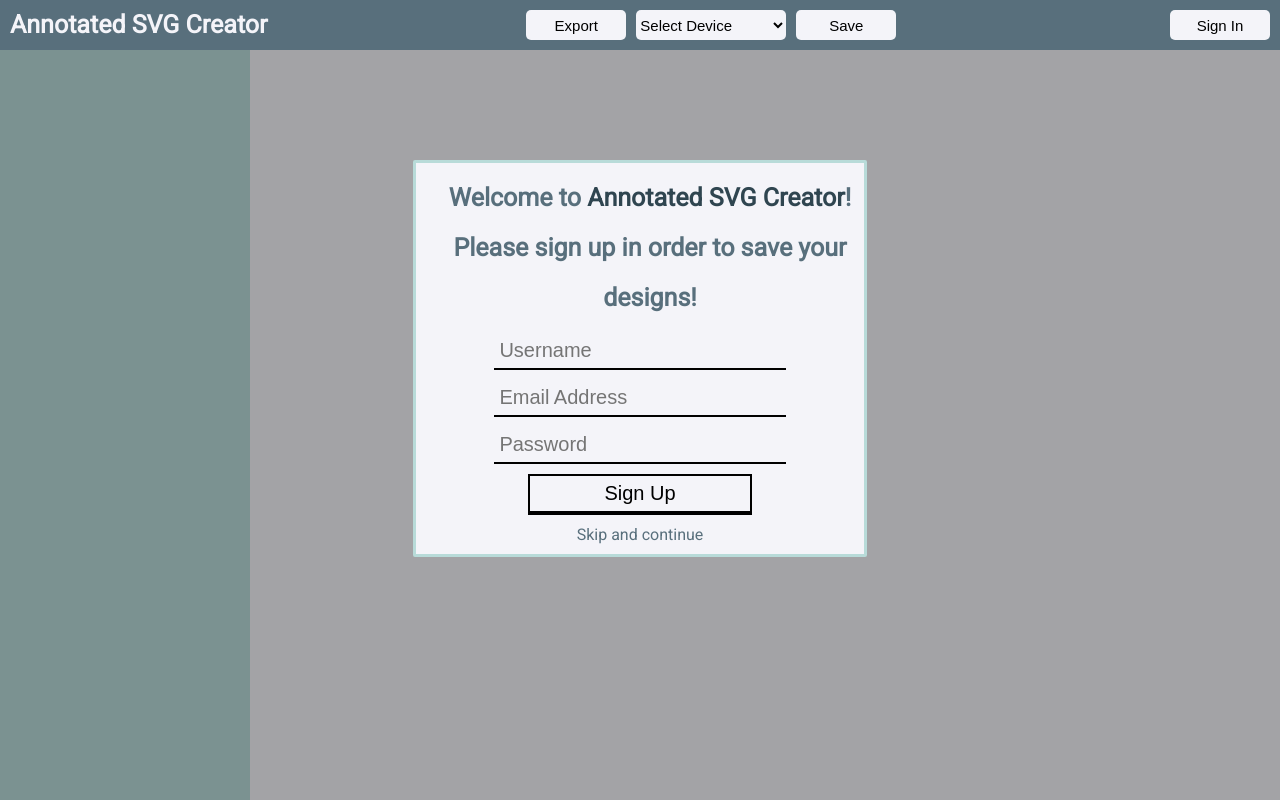
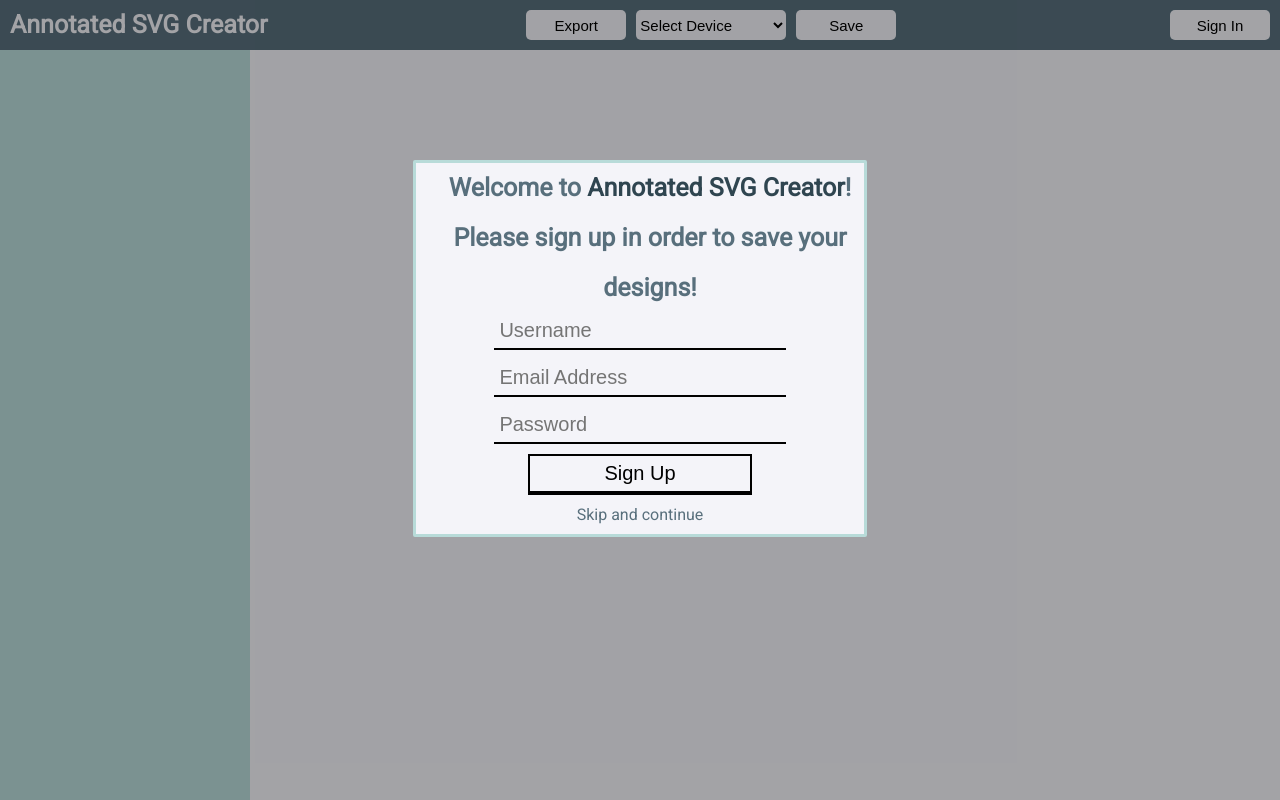
Before and after one commit to Harri-Renney/HyperModels-svg-generator, a Vue app: page / in a window 1280 px wide. Built offline with nearby package versions, Linux system fonts and the light colour scheme; some icons are missing.

Commit message:
Sign up form completed

```diff
--- a/src/App.vue
+++ b/src/App.vue
@@ -10,7 +10,8 @@
     <SignInForm
     v-if="showSignInForm"
     @display-message="displayMessage"
-    @close-sign-in-form="showSignInForm = !showSignInForm"/>
+    @close-sign-in-form="showSignInForm = !showSignInForm"
+    @show-sign-up-form="showSignUpForm = !showSignUpForm; showSignInForm = !showSignInForm;"/>
     </transition>
 
     <transition
@@ -70,15 +71,15 @@ export default {
             setTimeout(() => this.showMessage = false, 4000)
         },
         loggedIn() {
-            return localStorage.getItem(btoa('user') !== null)
+            console.log(localStorage.getItem(btoa('user')) !== null)
+            return (localStorage.getItem(btoa('user')) !== null)
         },
         displaySignUpForm() {
-            console.log('hello')
             this.showSignUpForm = true;
         }
     },
-    mounted() {
-        if (!this.loggedIn()) {
+    async mounted() {
+        if (await this.loggedIn() == false) {
             setTimeout(() => {
                 this.displaySignUpForm()
             }, 500);
--- a/src/components/SignInForm.vue
+++ b/src/components/SignInForm.vue
@@ -11,6 +11,10 @@
 
             <div class="item">
                 <input type="submit" id="submit" value="Sign In">
+            </div>
+
+            <div class="item">
+                <input type="button" id="signup" value="Sign Up" @click="showSignUpForm">
             </div>
         </form>
     </div>
@@ -103,6 +107,9 @@ export default {
             .catch((error) => {
                 this.error = error
             })
+        },
+        showSignUpForm() {
+            this.$emit('show-sign-up-form')
         }
     }
 }
@@ -149,4 +156,7 @@ export default {
         padding: 5px;
     }
 
+    #signup {
+        cursor: pointer;
+    }
 </style>
--- a/src/components/SignUpForm.vue
+++ b/src/components/SignUpForm.vue
@@ -125,7 +125,7 @@ export default {
     height: 100%;
     width: 100%;
     background-color: #00000055;
-    z-index: 90;
+    z-index: 200;
 }
 
 form {
@@ -133,7 +133,7 @@ form {
     background-color: #F4F4F9;
     border: solid #B8DBD9 3px;
     border-radius: 2px;
-    z-index: 100;
+    z-index: 200;
     margin-left: auto;
     margin-right: auto
 }
@@ -171,7 +171,8 @@ input:focus {
 }
 
 .welcome-message {
-    margin: 10px;
+    margin-left: auto;
+    margin-right: auto;
     line-height: 50px;
     position: relative;
     left: 10px;
@@ -214,4 +215,8 @@ span .skip {
     color: #EF476F;
     float: left;
 }
+
+#submit {
+    cursor: pointer;
+}
 </style>
```
